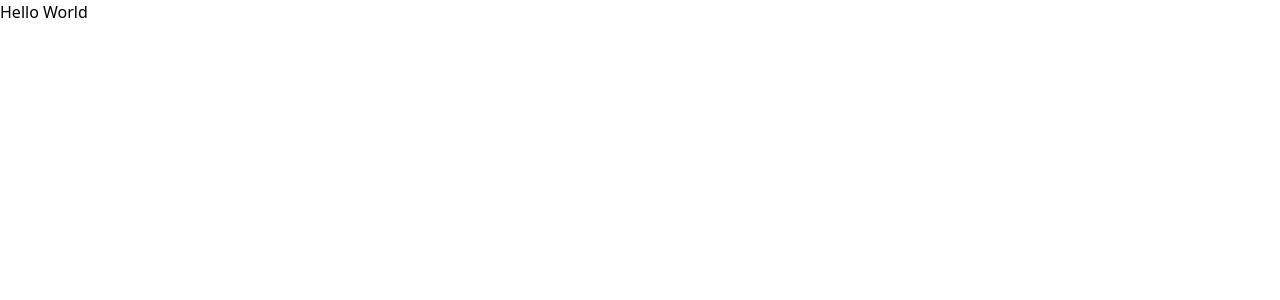
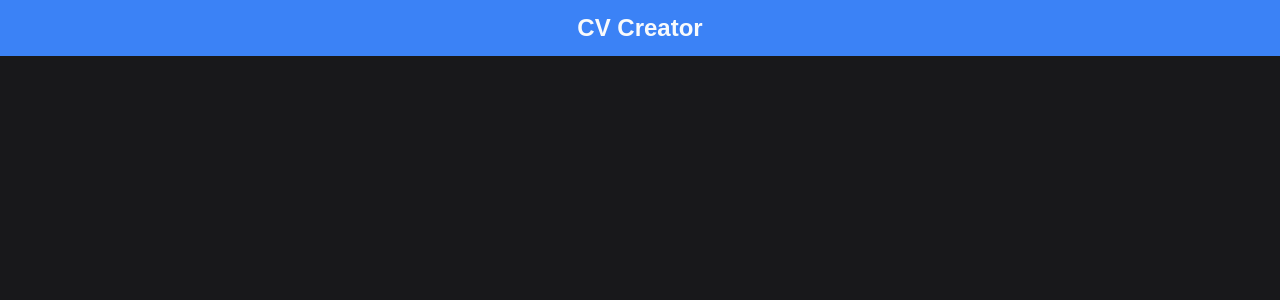
Before and after one commit to thantko20/cv-builder, a React (Create React App) app: page / in a window 1280 px wide. Shown: the top 300 px of the page. Built offline with nearby package versions, Linux system fonts and the light colour scheme.

Commit message:
Add Header component

```diff
--- a/src/App.js
+++ b/src/App.js
@@ -1,10 +1,11 @@
 import React, { Component } from 'react';
+import Header from './components/Header/Header';
 
 class App extends Component {
   render() {
     return (
-      <div>
-        <h1>Hello World</h1>
+      <div className='min-h-screen bg-zinc-900 w-screen font-varela'>
+        <Header />
       </div>
     );
   }
--- a/src/components/Header/Header.js
+++ b/src/components/Header/Header.js
@@ -0,0 +1,13 @@
+import React, { Component } from 'react';
+
+class Header extends Component {
+  render() {
+    return (
+      <header className='bg-blue-500 py-3 px-3 flex justify-center text-slate-50'>
+        <h1 className='text-2xl font-bold font-oswald'>CV Creator</h1>
+      </header>
+    );
+  }
+}
+
+export default Header;
```
